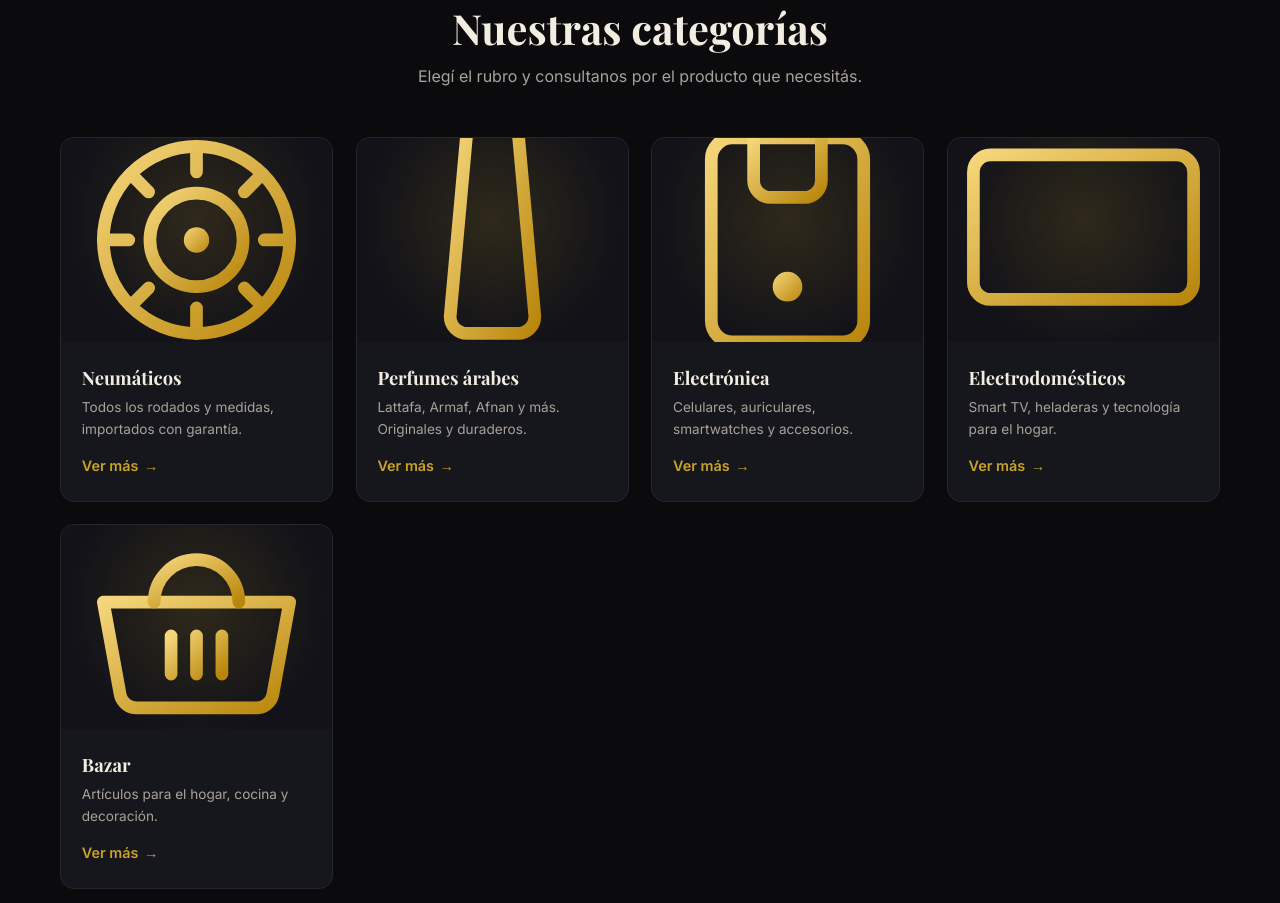
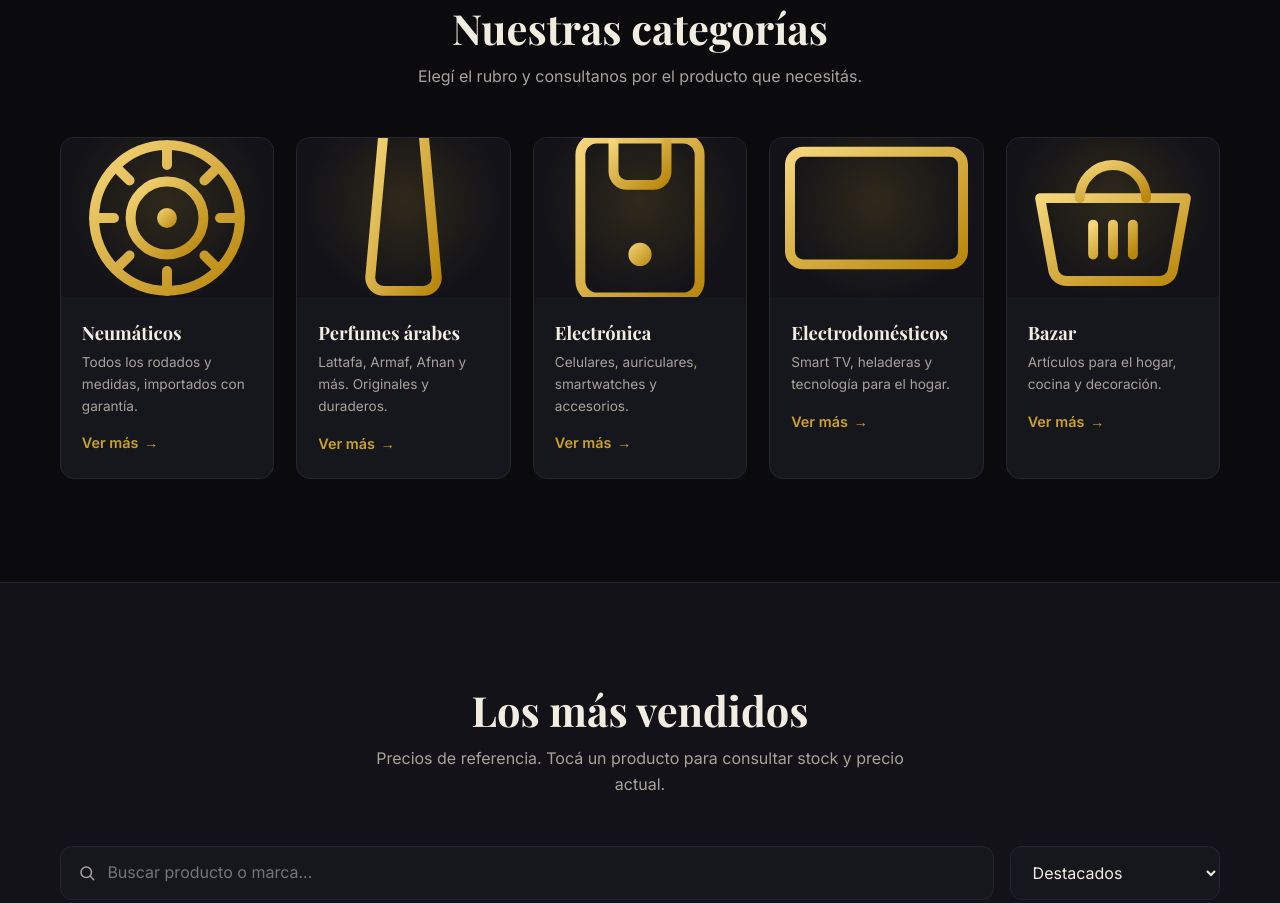
Before and after one commit to NahuRGF/jerovia-store, a website: page public/index.html in a window 1280 px wide. Shown: the part 1427-2330 px from the top of the page. Drawn offline with nearby package versions, Linux system fonts and the light colour scheme; no server answers.

Commit message:
Categorias en una sola fila: Bazar al lado de Electrodomesticos

```diff
--- a/public/css/styles.css
+++ b/public/css/styles.css
@@ -637,7 +637,7 @@ select {
 
 .categories__grid {
   display: grid;
-  grid-template-columns: repeat(4, 1fr);
+  grid-template-columns: repeat(5, minmax(0, 1fr));
   gap: 1.4rem;
 }
 
```
